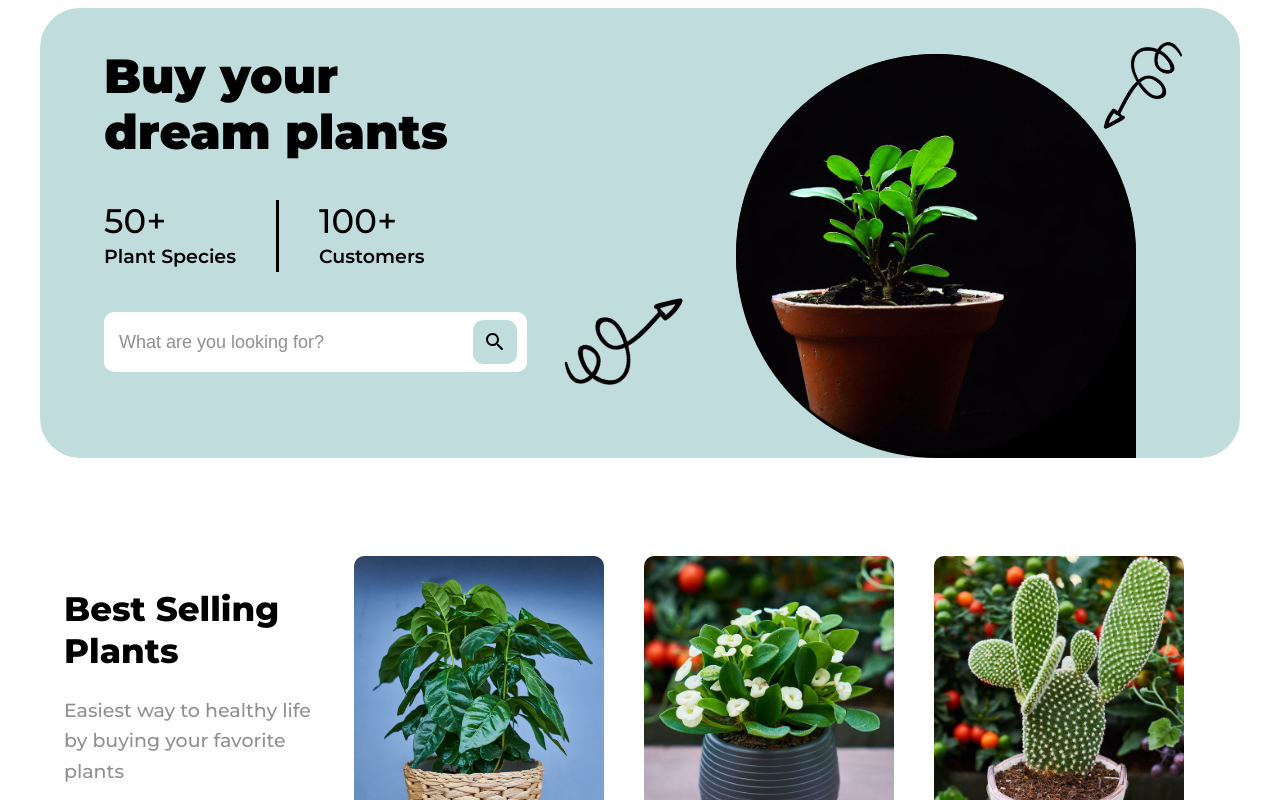
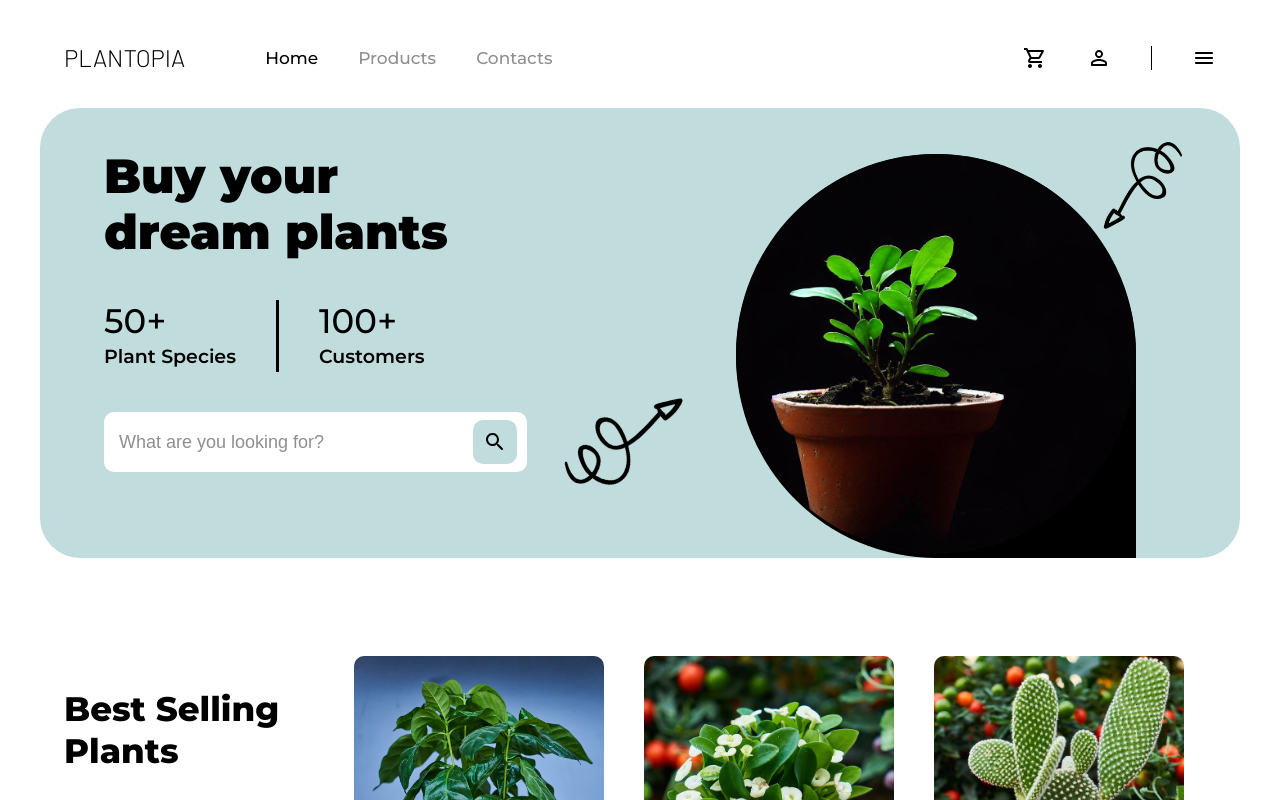
Before and after one commit to tanu-chahal/PLANTOPIA, a React (Vite) app in the folder client/: page / in a window 1280 px wide. Shown: the top 800 px of the page. Built offline with nearby package versions, Linux system fonts and the light colour scheme.

Commit message:
Navbar is done

```diff
--- a/client/src/App.jsx
+++ b/client/src/App.jsx
@@ -2,12 +2,16 @@ import { useState } from 'react'
 import Home from './pages/home/Home'
 import { ThemeProvider } from '@mui/material/styles';
 import theme from './utils/theme.js';
+import Footer from './components/footer/Footer';
+import Navbar from './components/navbar/Navbar';
 
 function App() {
   return (
      <div className="App">
        <ThemeProvider theme={theme}>
+      <Navbar/>
       <Home/>
+      <Footer/>
       </ThemeProvider>
      </div>
   )
--- a/client/src/components/footer/Footer.jsx
+++ b/client/src/components/footer/Footer.jsx
@@ -1,7 +1,5 @@
 import Typography from "@mui/material/Typography";
 import Box from "@mui/material/Box";
-import Button from "@mui/material/Button";
-import Container from "@mui/material/Container";
 import InstagramIcon from '@mui/icons-material/Instagram';
 import TwitterIcon from '@mui/icons-material/Twitter';
 import GitHubIcon from '@mui/icons-material/GitHub';
--- a/client/src/components/intro/Intro.jsx
+++ b/client/src/components/intro/Intro.jsx
@@ -2,7 +2,6 @@ import Typography from "@mui/material/Typography";
 import Box from "@mui/material/Box";
 import Divider from "@mui/material/Divider";
 import Container from "@mui/material/Container";
-import Button from "@mui/material/Button";
 import React from "react";
 import styles from "./Intro.module.css";
 import SearchRoundedIcon from "@mui/icons-material/SearchRounded";
--- /dev/null
+++ b/client/src/components/navbar/Navbar.jsx
@@ -0,0 +1,30 @@
+import Typography from "@mui/material/Typography";
+import Box from "@mui/material/Box";
+import Button from "@mui/material/Button";
+import Container from "@mui/material/Container";
+import Divider from "@mui/material/Divider";
+import ShoppingCartOutlinedIcon from '@mui/icons-material/ShoppingCartOutlined';
+import PersonOutlineRoundedIcon from '@mui/icons-material/PersonOutlineRounded';
+import MenuRoundedIcon from '@mui/icons-material/MenuRounded';
+import React from 'react'
+
+function Navbar() {
+  return (
+    <Container className="Navbar" maxWidth='lg' sx={{height:100, display: 'flex', alignItems:'center',}}>
+      <Typography component='h1' variant='h5' className="logo" sx={{fontFamily: "'Barlow', sans-serif", mr:10,}}>PLANTOPIA</Typography>
+      <Box className="pages" sx={{display: 'flex', gap:5}}>
+      <Typography color="tertiary" component="p" variant="subtitle2" sx={{cursor:'pointer', '&:hover': { color: '#484c4c',},}}>Home</Typography>
+      <Typography color="secondary" component="p" variant="subtitle2" sx={{cursor:'pointer', '&:hover': { color: '#484c4c',},}}>Products</Typography>
+      <Typography color="secondary" component="p" variant="subtitle2" sx={{cursor:'pointer', '&:hover': { color: '#484c4c',},}}>Contacts</Typography>
+      </Box>
+      <Box className="utils" sx={{ml:'auto', display:'flex', gap:5}}>
+        <ShoppingCartOutlinedIcon/>
+        <PersonOutlineRoundedIcon/>
+        <Divider orientation="vertical" flexItem sx={{ width: '0.5px', backgroundColor: "black" }}/>
+        <MenuRoundedIcon/>
+      </Box>
+    </Container>
+  )
+}
+
+export default Navbar
--- a/client/src/pages/home/Home.jsx
+++ b/client/src/pages/home/Home.jsx
@@ -4,7 +4,6 @@ import BestSelling from "../../components/bestSelling/BestSelling";
 import About from "../../components/about/About";
 import Categories from "../../components/categories/Categories";
 import Reviews from "../../components/reviews/Reviews";
-import Footer from "../../components/footer/Footer";
 
 function Home() {
 
@@ -15,7 +14,6 @@ function Home() {
       <About/>
       <Categories/>
       <Reviews/>
-      <Footer/>
     </>
   );
 }
--- a/client/src/utils/theme.js
+++ b/client/src/utils/theme.js
@@ -10,7 +10,7 @@ const theme = createTheme({
     },
     tertiary:{
       main: '#484c4c',
-    }
+    },
   },
   typography: {
     fontFamily: '"Montserrat", Arial, sans-serif',
```
